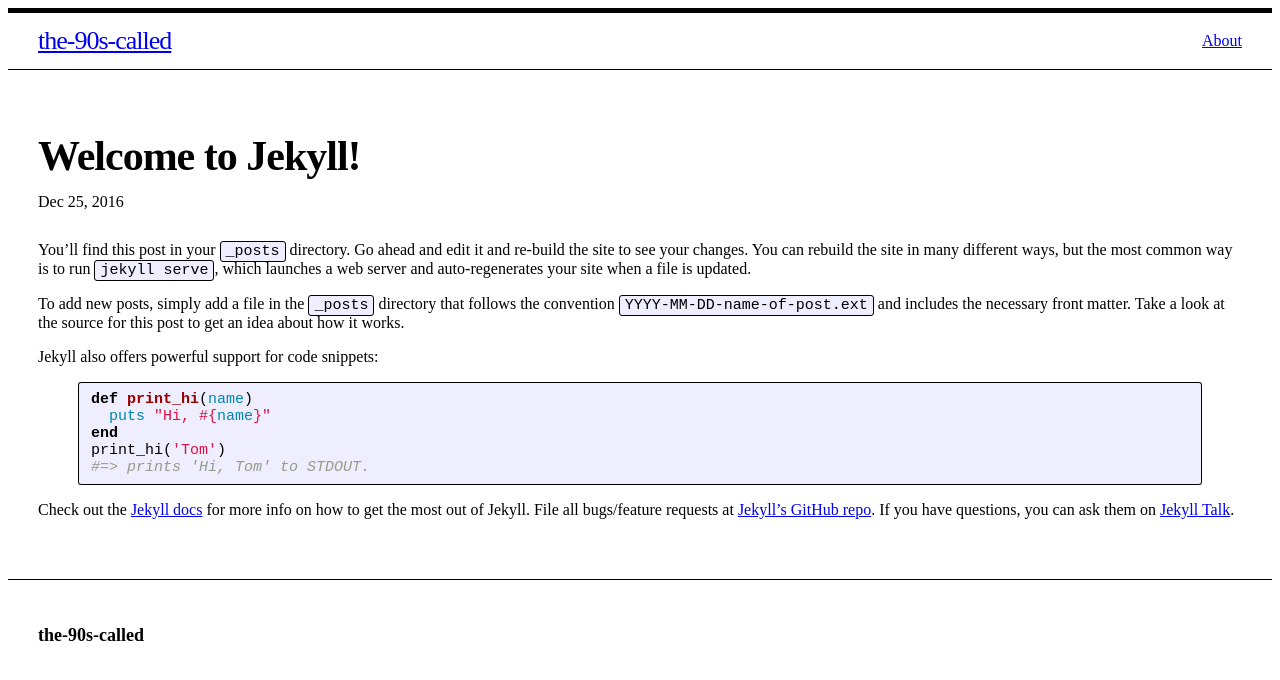
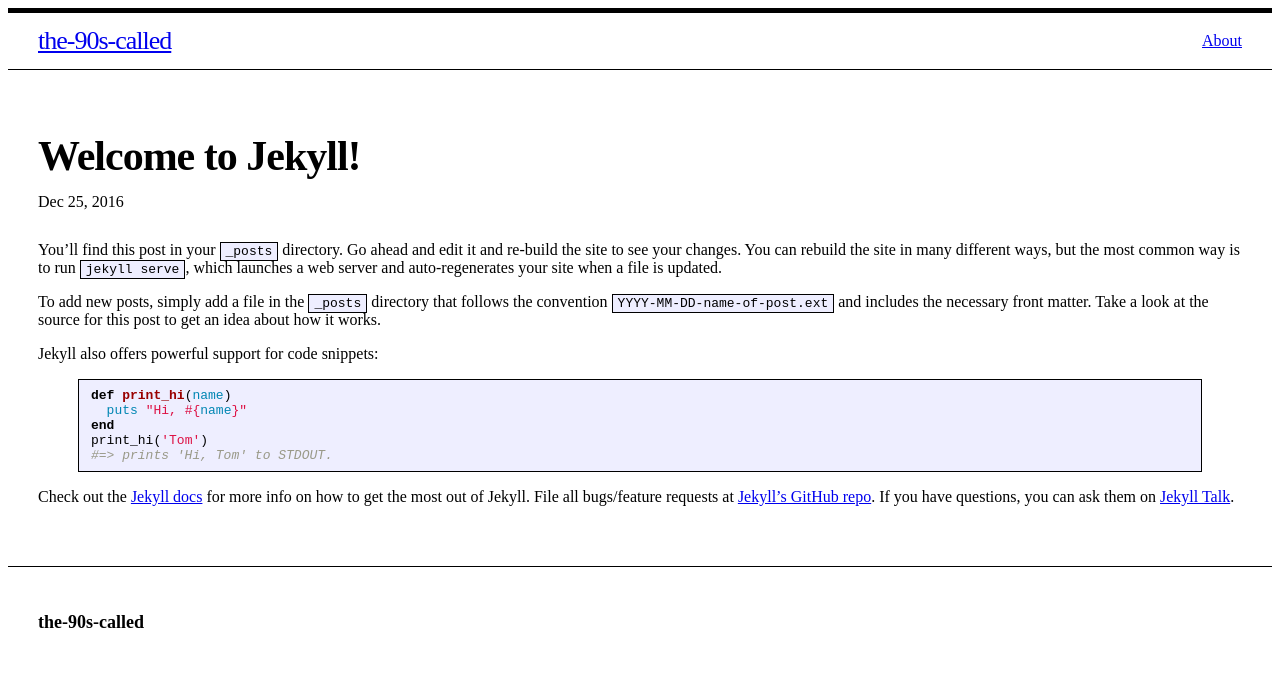
Before and after one commit to michaelshmitty/the-90s-called, a Jekyll site: the page built from _posts/2016-12-25-welcome-to-jekyll.markdown, in a window 1280 px wide. Shown: the top 680 px of the page. Built offline with Jekyll 4.4.1, drawn with Linux system fonts in a browser that asks for light colours.

Commit message:
No custom font size for syntax highlighted code. We don't want no fancy border radiuses

```diff
--- a/_sass/90s/_base.scss
+++ b/_sass/90s/_base.scss
@@ -3,9 +3,7 @@
  */
 pre,
 code {
-  font-size: 15px;
   border: 1px solid #000;
-  border-radius: 3px;
   background-color: #eef;
 }
 
--- a/_sass/90s/_layout.scss
+++ b/_sass/90s/_layout.scss
@@ -32,7 +32,6 @@
     top: 9px;
     right: $spacing-unit / 2;
     border: 1px solid #000;
-    border-radius: 5px;
     text-align: right;
 
     .menu-icon {
```
